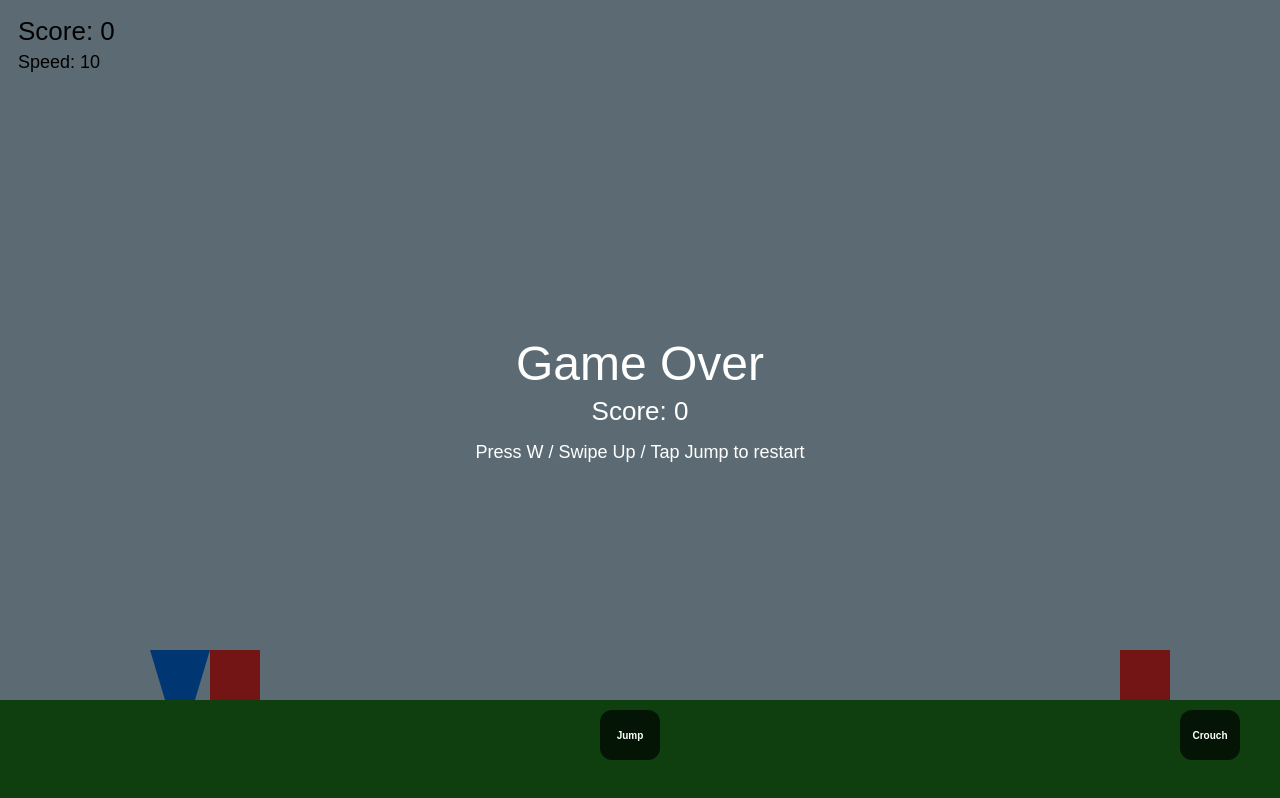
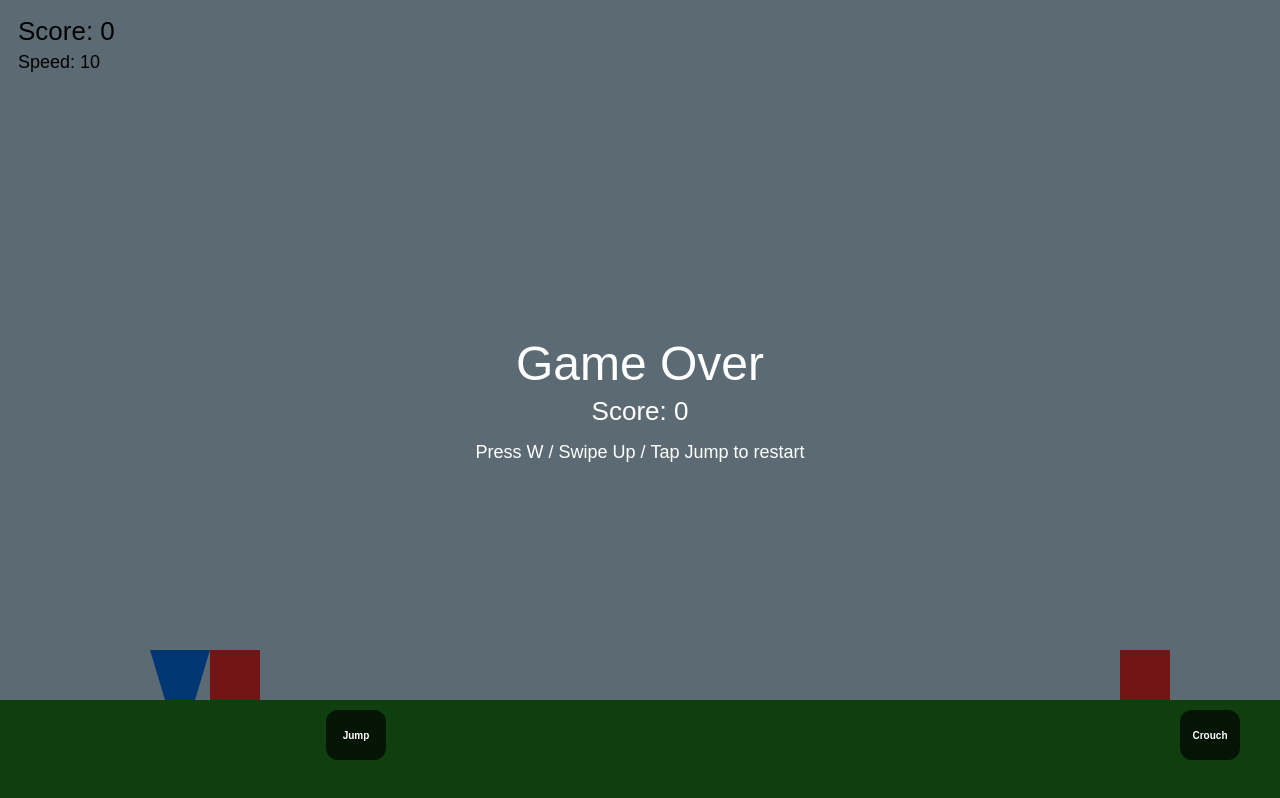
Before and after one commit to navonilsil996-del/Dash_Game, a plain HTML site: page index.html in a window 1280 px wide. Drawn offline with Linux system fonts and the light colour scheme.

Commit message:
Update style.css

```diff
--- a/style.css
+++ b/style.css
@@ -35,7 +35,7 @@ canvas {
 }
 
 #btnJump {
-  right: 620px; /* place Jump to the left */
+  right: 894px; /* place Jump to the left */
 }
 
 #btnCrouch {
```
